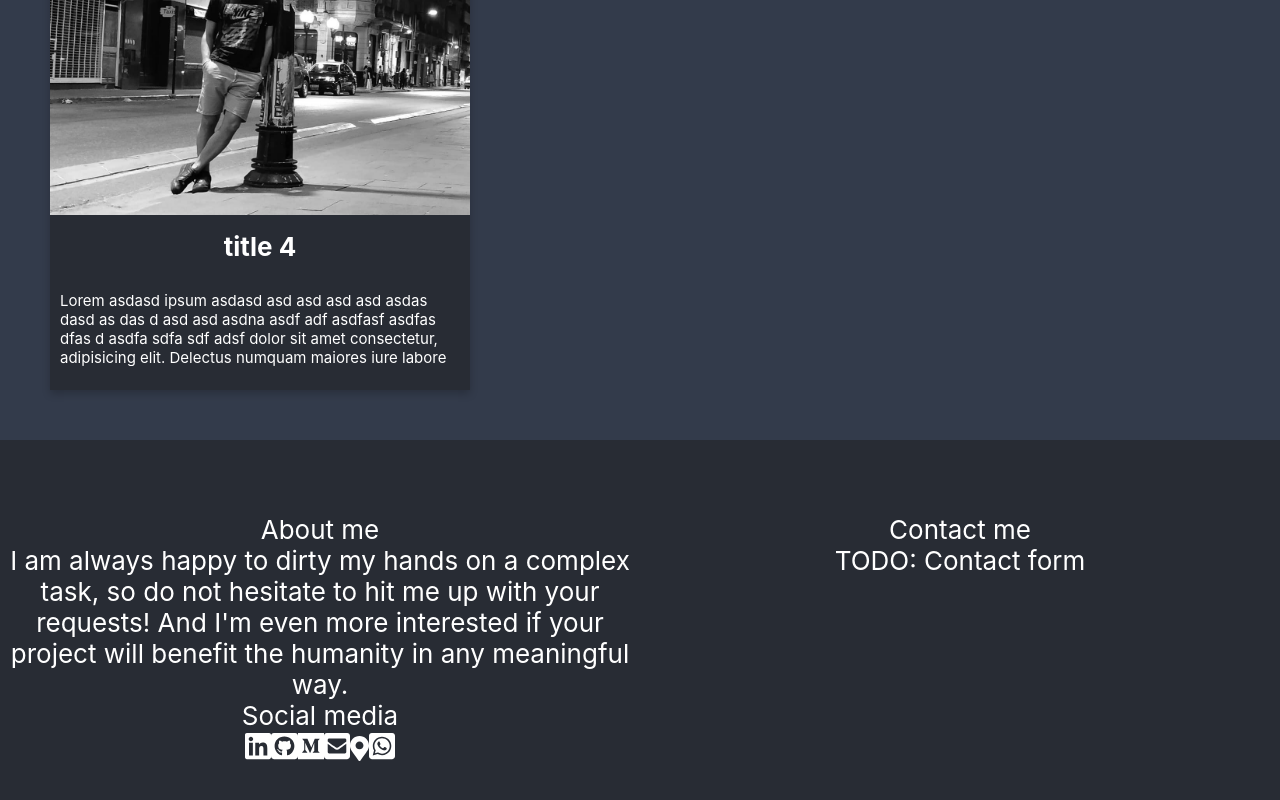
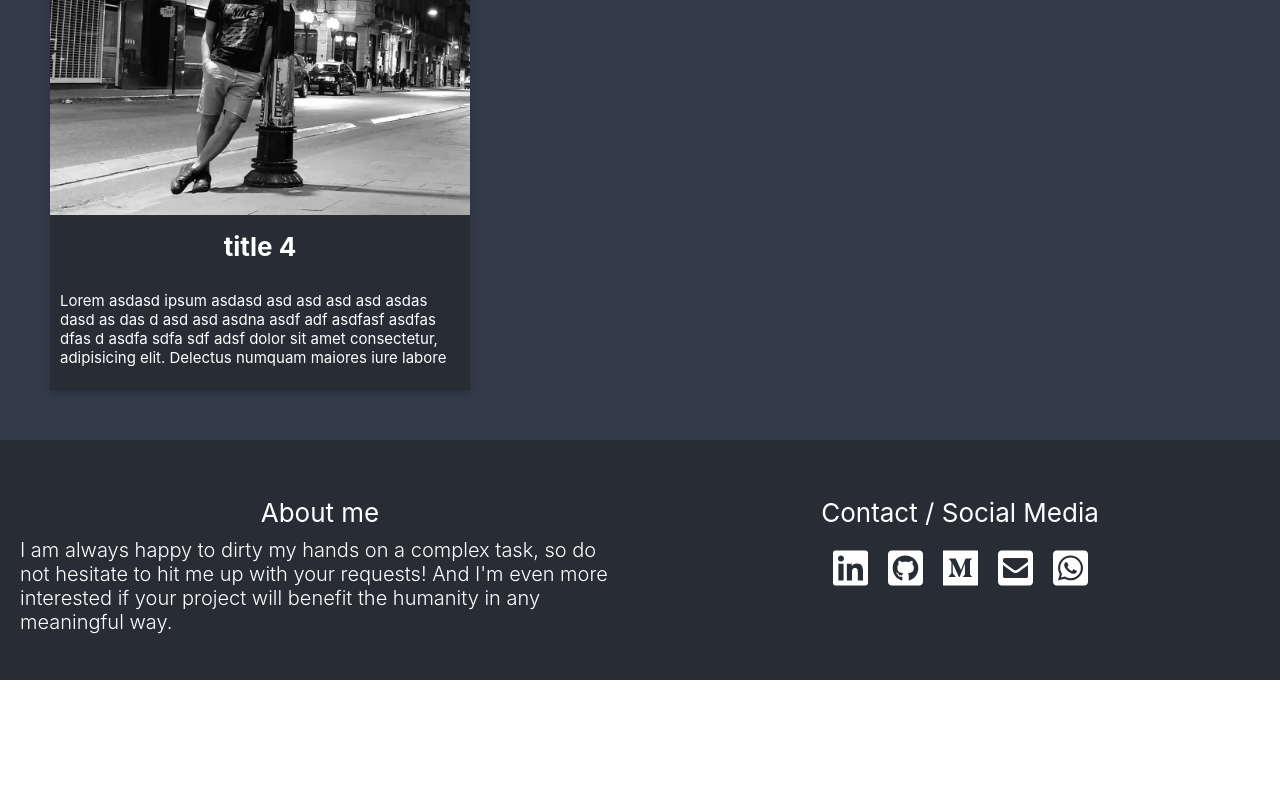
Before and after one commit to MCarlomagno/React-portfolio-maker, a React (Create React App) app: page / in a window 1280 px wide. Shown: the part 773-1573 px from the top of the page. After the commit the page ends 1453 px from the top, so only its background shows below. Built offline with nearby package versions, Linux system fonts and the light colour scheme.

Commit message:
feat: footer info

```diff
--- a/src/App.css
+++ b/src/App.css
@@ -23,7 +23,7 @@
 
 .App-footer {
   background-color: #282c34;
-  min-height: 50vh;
+  min-height: 30vh;
   display: flex;
   flex-direction: column;
   align-items: center;
--- a/src/components/footer/footer.css
+++ b/src/components/footer/footer.css
@@ -5,6 +5,23 @@
     grid-template-columns: 1fr 1fr;
 }
 
+.footer-title {
+    padding: 10px;
+}
+
+.footer-body-text {
+    text-align: left;
+    font-size: 20px;
+    font-weight: 300;
+    margin-left: 20px;
+    margin-right: 20px;
+}
+
+.footer-icon {
+    margin:10px;
+    cursor: pointer;
+}
+
 @media (max-width: 600px) {
     .footer-container {
         grid-template-columns: 1fr;
--- a/src/components/footer/footer.jsx
+++ b/src/components/footer/footer.jsx
@@ -3,38 +3,42 @@ import LinkedInLogo from '../../assets/icons/linkedin.svg';
 import GithubLogo from '../../assets/icons/github.svg';
 import MediumLogo from '../../assets/icons/medium.svg';
 import EmailLogo from '../../assets/icons/email.svg';
-import MarkerLogo from '../../assets/icons/marker.svg';
 import WhatsappLogo from '../../assets/icons/whatsapp.svg';
 
 function Portfolio () {
+
+    const socialUrls = {
+        LINKEDIN: 'https://www.linkedin.com/in/marcos-carlomagno/',
+        GITHUB: 'https://github.com/MCarlomagno',
+        MEDIUM: 'https://mcarlomagno.medium.com/',
+        EMAIL: 'mailto:marcoscarlomagno1@gmail.com',
+        WHATSAPP: 'https://api.whatsapp.com/send?phone=543416620881'
+    }
+
+    function handleIconClick(url) {
+        window.open(url, "_blank");
+    }
     return (
         <div className="footer-container">
             <div>
-                <div>
+                <div className="footer-title">
                     About me
                 </div>
-                <div>
+                <div className="footer-body-text">
                     I am always happy to dirty my hands on a complex task, so do not hesitate to hit me up with your requests!
                     And I'm even more interested if your project will benefit the humanity in any meaningful way.
                 </div>
-                <div>
-                    Social media
+            </div>
+            <div>
+            <div className="footer-title">
+                    Contact / Social Media
                 </div>
                 <div>
-                    <img src={LinkedInLogo} height="30" alt="Linkedin Logo"/>
-                    <img src={GithubLogo} height="30" alt="Github Logo"/>
-                    <img src={MediumLogo} height="30" alt="Medium Logo"/>
-                    <img src={EmailLogo} height="30" alt="Email Logo"/>
-                    <img src={MarkerLogo} height="25" alt="Marler Logo"/>
-                    <img src={WhatsappLogo} height="30" alt="Whatsapp Logo"/>
-                </div>
-            </div>
-            <div>
-                <div>
-                    Contact me
-                </div>
-                <div>
-                    TODO: Contact form
+                    <img src={LinkedInLogo} height="40" alt="Linkedin Logo" className="footer-icon" onClick={(e) => handleIconClick(socialUrls.LINKEDIN)}/>
+                    <img src={GithubLogo} height="40" alt="Github Logo" className="footer-icon" onClick={(e) => handleIconClick(socialUrls.GITHUB)}/>
+                    <img src={MediumLogo} height="40" alt="Medium Logo" className="footer-icon" onClick={(e) => handleIconClick(socialUrls.MEDIUM)}/>
+                    <img src={EmailLogo} height="40" alt="Email Logo" className="footer-icon" onClick={(e) => handleIconClick(socialUrls.EMAIL)}/>
+                    <img src={WhatsappLogo} height="40" alt="Whatsapp Logo" className="footer-icon" onClick={(e) => handleIconClick(socialUrls.WHATSAPP)}/>
                 </div>
             </div>
         </div>
```
Also changed, not shown: src/assets/icons/marker.svg (deleted).
